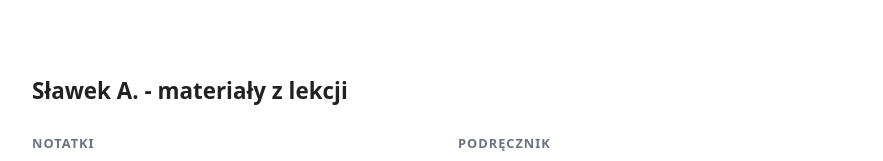
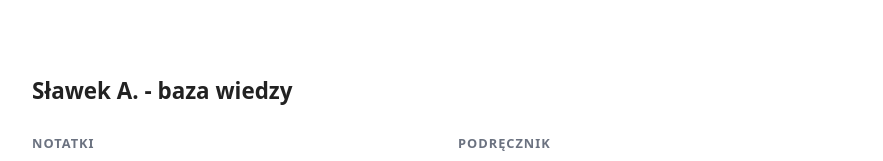
Before and after one commit to poprostuangielskizgrzechem-debug/hub-slawek-a, a plain HTML site: page index.html in a window 1280 px wide. Shown: the top 161 px of the page, without its empty margins (198-1081 px from the left). Drawn offline with Linux system fonts and the light colour scheme.

Commit message:
Tytul: materialy z lekcji -> baza wiedzy

```diff
--- a/index.html
+++ b/index.html
@@ -20,7 +20,7 @@
 </style>
 </head>
 <body>
-<h1>Sławek A. - materiały z lekcji</h1>
+<h1>Sławek A. - baza wiedzy</h1>
 <div class="cols">
   <section>
     <h2>Notatki</h2>
```
